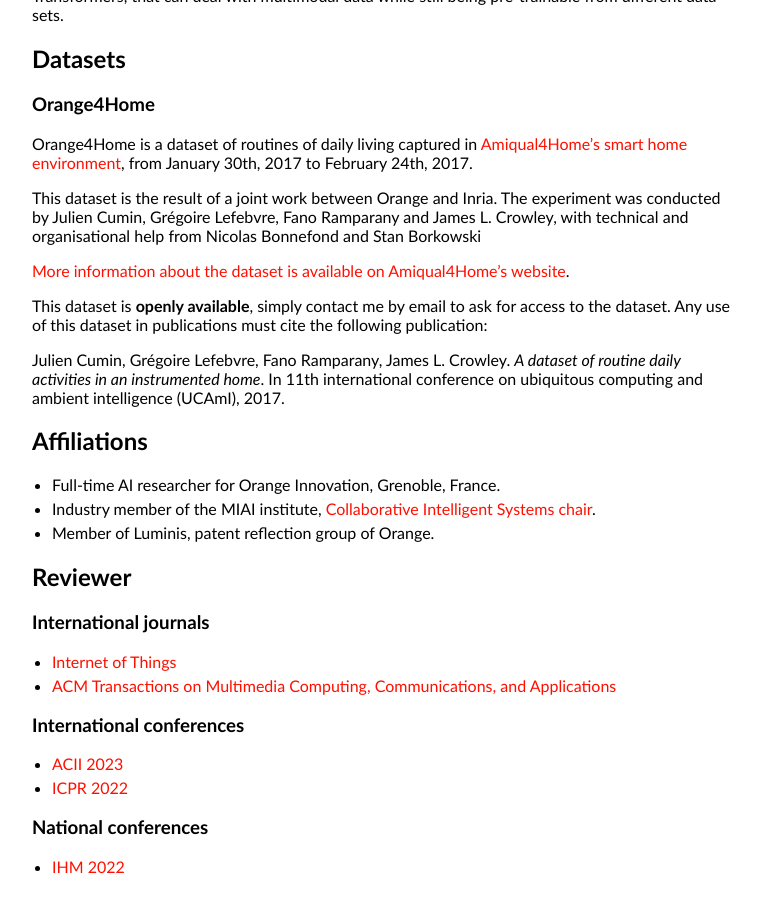
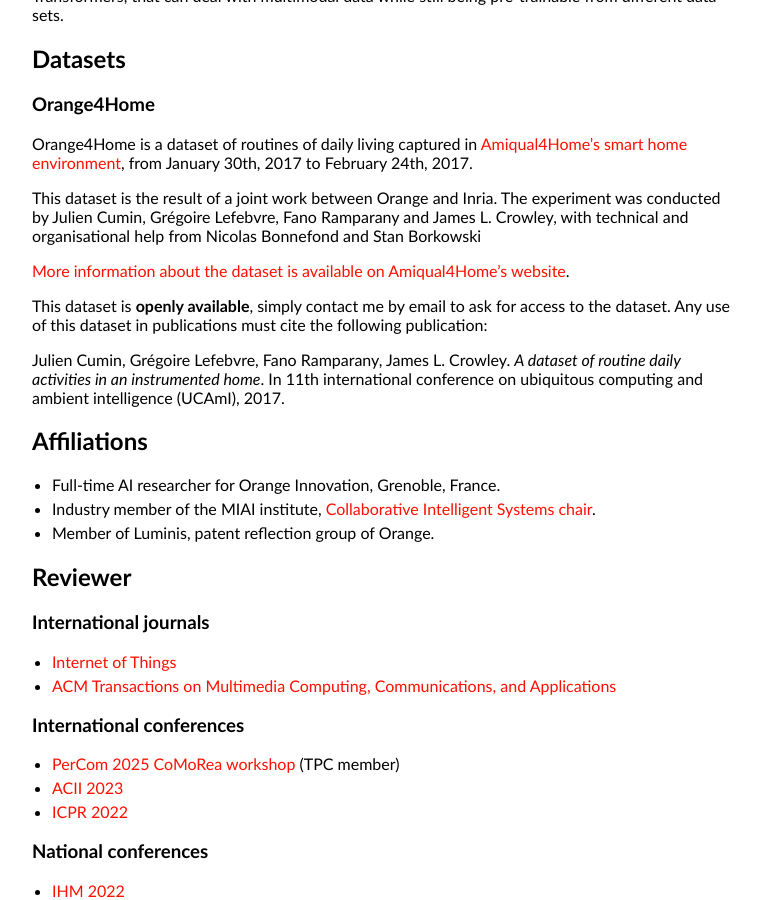
Before and after one commit to JCumin/jcumin.github.io, a Jekyll site: the page built from research.md, in a window 1280 px wide and 900 px high, scrolled down 661 px. Shown: the whole window, without its empty margins (258-1019 px from the left). Built offline with Jekyll 4.4.1, drawn with Linux system fonts in a browser that asks for light colours; our own code applies the rules of GitHub Pages for plain Markdown files; before the commit the page ends 1537 px from its top, so only the background shows below that.

Commit message:
Update research.md

```diff
--- a/research.md
+++ b/research.md
@@ -52,6 +52,7 @@ Julien Cumin, Grégoire Lefebvre, Fano Ramparany, James L. Crowley. *A dataset o
 
 ### International conferences
 
+- [PerCom 2025 CoMoRea workshop](https://sites.google.com/view/comorea25) (TPC member)
 - [ACII 2023](https://acii-conf.net/2023/)
 - [ICPR 2022](https://www.icpr2022.com/)
 
```
